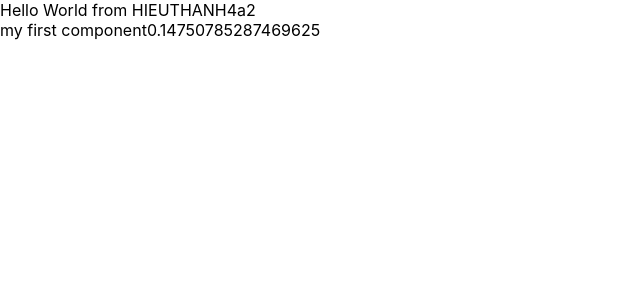
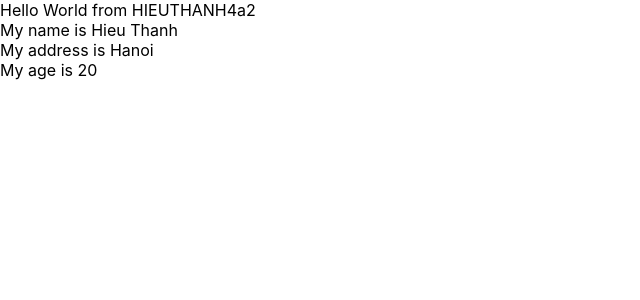
Before and after one commit to Ha-Hieu-Thanh/LearnReactJS, a React (Create React App) app: page / in a window 1280 px wide. Shown: the top 300 px of the page, without its empty margins (0-640 px from the left). Built offline with nearby package versions, Linux system fonts and the light colour scheme.

Commit message:
lam quen state

```diff
--- a/src/App.js
+++ b/src/App.js
@@ -3,25 +3,33 @@ import "./App.css";
 import { useDispatch, useSelector } from "react-redux";
 import { increaseCounter, decreaseCounter } from "./redux/action/counterAction";
 import MyComponent from "./components/MyComponent";
+import React from "react";
 
-const App = () => {
-  const count = useSelector((state) => state.counter.count);
-  const dispatch = useDispatch();
+class App extends React.Component {
+  render() {
     return (
       <div>
         Hello World from HIEUTHANH4a2
         <MyComponent></MyComponent>
       </div>
-    // <div className="App">
-    //   <header className="App-header">
-    //     <img src={logo} className="App-logo" alt="logo" />
-    //     <p>Hello World from HIEUTHANH4a2</p>
-    //     <div>Count = {count}</div>
-    //     <button onClick={() => dispatch(increaseCounter())}>Increase</button>
-    //     <button onClick={() => dispatch(decreaseCounter())}>Decrease</button>
-    //   </header>
-    // </div>
     );
-};
+  }
+}
+
+// const App = () => {
+//   const count = useSelector((state) => state.counter.count);
+//   const dispatch = useDispatch();
+//   return (
+//     <div className="App">
+//       <header className="App-header">
+//         <img src={logo} className="App-logo" alt="logo" />
+//         <p>Hello World from HIEUTHANH4a2</p>
+//         <div>Count = {count}</div>
+//         <button onClick={() => dispatch(increaseCounter())}>Increase</button>
+//         <button onClick={() => dispatch(decreaseCounter())}>Decrease</button>
+//       </header>
+//     </div>
+//   );
+// };
 
 export default App;
--- a/src/components/MyComponent.js
+++ b/src/components/MyComponent.js
@@ -4,12 +4,22 @@
 import React from "react";
 
 class MyComponent extends React.Component {
+  state = {
+    name: "Hieu Thanh",
+    address: "Hanoi",
+    age: 20,
+  };
+
   // JSX (viet code js trong html)
   render() {
     return (
       <div>
-        my first component
-        {Math.random()}
+        My name is {this.state.name}
+        <br />
+        My address is {this.state.address}
+        <br />
+        My age is {this.state.age}
+        <br />
         {/* {} to write js code */}
       </div>
     );
```
Lines whose indentation alone changed are shown as unchanged.
